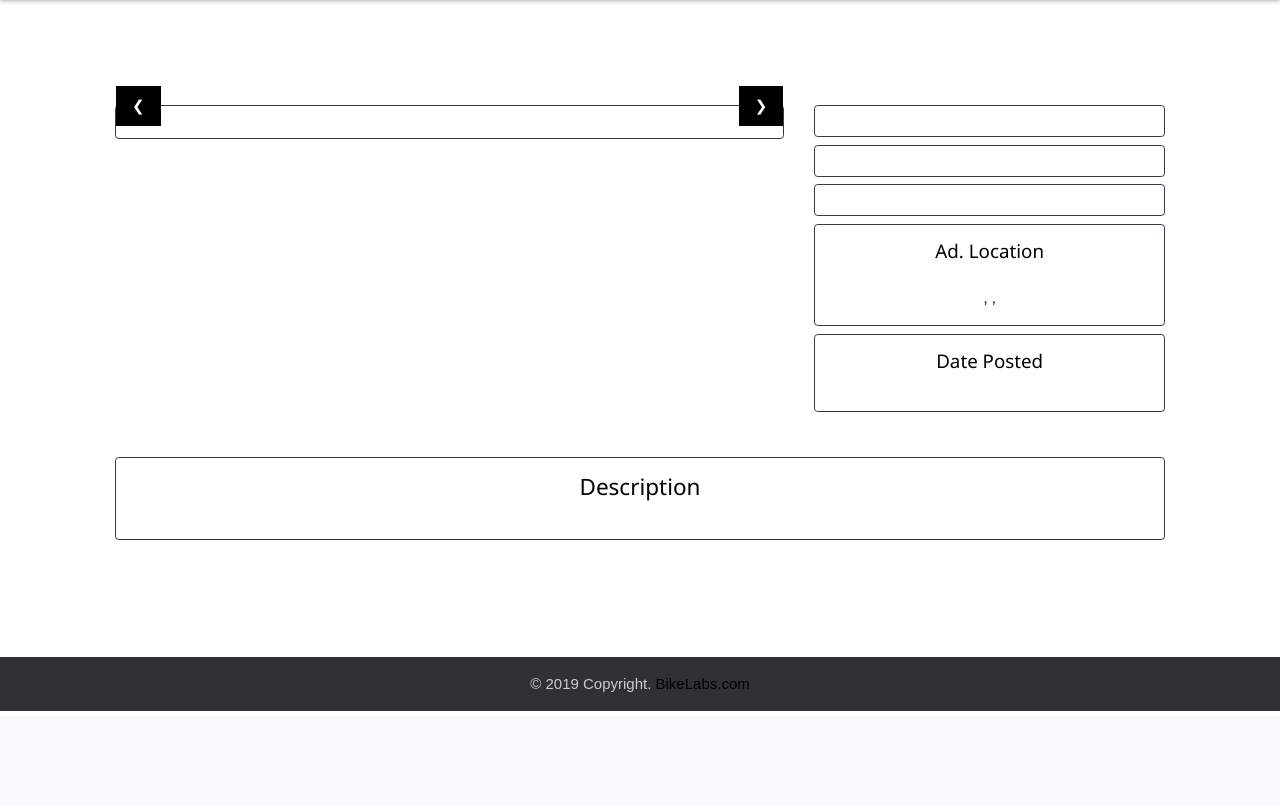
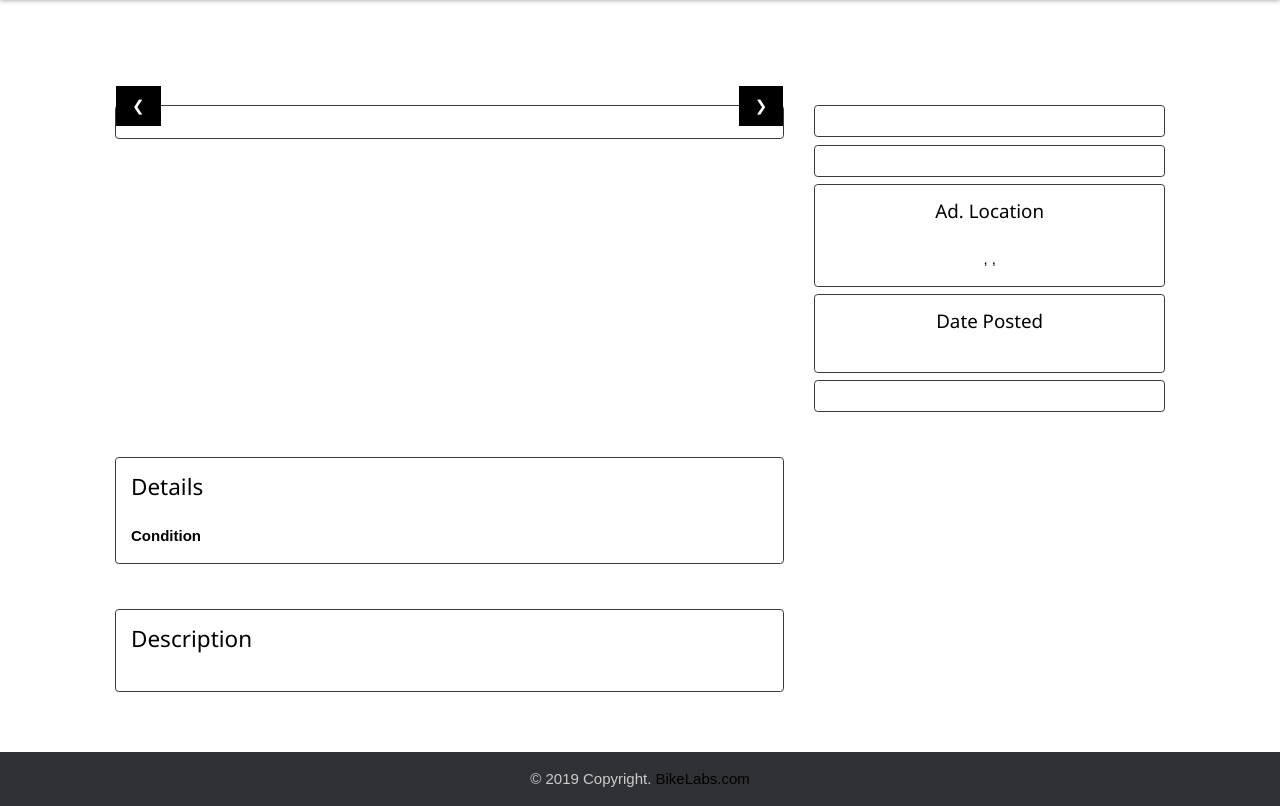
Before and after one commit to Instabash/BikeLabs, a PHP site: page /pages/spareparts/spareparttemp.php?partid=1 in a window 1280 px wide. Shown: the part 84-890 px from the top of the page. Before the commit the page ends 795 px from the top, so only its background shows below. Run offline with PHP 8.4, Linux system fonts and the light colour scheme; data that the repository does not hold is empty; some libraries are stand-ins or nearby versions; some web fonts are replaced.

Commit message:
made style changes

```diff
--- a/pages/new-bikes/new-bikes.php
+++ b/pages/new-bikes/new-bikes.php
@@ -29,7 +29,7 @@ $stmt = mysqli_stmt_init($conn);
 						while ($row1 = mysqli_fetch_assoc($result1))
 						{
 							?>
-							<img class="mySlides" src="../../images/sparepartimg/<?php echo $row1['bike_image_name'] ?>" style="width:100%">
+							<img class="mySlides" src="../../images/sparepartimg/<?php echo $row1['bike_image_name'] ?>" style="width:100%;height: 500px !important;">
 							<?php
 						}
 					}
@@ -54,7 +54,7 @@ $stmt = mysqli_stmt_init($conn);
 							$i++;
 							?>
 							<div class="w3-col s4">
-								<img class="demo w3-opacity w3-hover-opacity-off border-new border border-dark rounded " src="../../images/sparepartimg/<?php echo $row1['bike_image_name'] ?>" style="width:100px;cursor:pointer" onclick="currentDiv(<?php echo $i ?>)">
+								<img class="demo w3-opacity w3-hover-opacity-off border-new border border-dark rounded " src="../../images/sparepartimg/<?php echo $row1['bike_image_name'] ?>" style="width:100px;height:75.47px !important;cursor:pointer" onclick="currentDiv(<?php echo $i ?>)">
 							</div>
 							<?php
 						}
--- a/pages/spareparts/spareparttemp.php
+++ b/pages/spareparts/spareparttemp.php
@@ -14,7 +14,7 @@ $stmt = mysqli_stmt_init($conn);
 	<div class="container max-w">
 		<div class="paymentmain" style="margin-left: 0px;margin-right: 0px">
 			<div class="paymentleft border-new border border-dark rounded mt-5 " style="">
-				<div class="w3-content w3-display-container">
+				<div class="w3-content w3-display-container ">
 
 					<?php
 					$imgnamesql = "SELECT ad_image_name FROM post_ad_images WHERE ad_id = {$_GET["partid"]};";
@@ -30,15 +30,19 @@ $stmt = mysqli_stmt_init($conn);
 						while ($row1 = mysqli_fetch_assoc($result1))
 						{
 							?>
-							<img class="mySlides" src="../../images/sparepartimg/<?php echo $row1['ad_image_name'] ?>" style="width:100%">
+							<img class="mySlides p-5" src="../../images/sparepartimg/<?php echo $row1['ad_image_name'] ?>" style="width:100%;height: 500px !important;">
 							<?php
 						}
 					}
 					?>
-					<button class="w3-button w3-display-left w3-black" onclick="plusDivs(-1)">&#10094;</button>
-					<button class="w3-button w3-display-right w3-black" onclick="plusDivs(1)">&#10095;</button>
+					<div>
+						<button class="w3-button w3-display-left w3-black" onclick="plusDivs(-1)">&#10094;</button>
+					</div>
+					<div>
+						<button class="w3-button w3-display-right w3-black" onclick="plusDivs(1)">&#10095;</button>
+					</div>
 				</div>
-				<div class=" w3-row-padding w3-section">
+				<div class=" w3-row-padding w3-section" style="margin-left: 5%;">
 					<?php
 					$imgnamesql = "SELECT ad_image_name FROM post_ad_images WHERE ad_id = {$_GET["partid"]};";
 					if(!mysqli_stmt_prepare($stmt, $imgnamesql))
@@ -54,8 +58,8 @@ $stmt = mysqli_stmt_init($conn);
 						{
 							$i++;
 							?>
-							<div class="w3-col s4">
-								<img class="demo w3-opacity w3-hover-opacity-off border-new border border-dark rounded " src="../../images/sparepartimg/<?php echo $row1['ad_image_name'] ?>" style="width:100px;cursor:pointer" onclick="currentDiv(<?php echo $i ?>)">
+							<div class="w3-col s4" style="width: auto;">
+								<img class="demo w3-opacity w3-hover-opacity-off border-new border border-dark rounded " src="../../images/sparepartimg/<?php echo $row1['ad_image_name'] ?>" style="width:100px;height:75.47px !important;cursor:pointer" onclick="currentDiv(<?php echo $i ?>)">
 							</div>
 
 							<?php
@@ -97,6 +101,21 @@ $stmt = mysqli_stmt_init($conn);
 						}
 					}
 					?>
+				</div>
+
+				<div class="border-new border border-dark rounded mt-2 p-3">
+					<h5><b>Ad. Location</b></h5><br>
+					<p>
+					<?php
+						echo $row['ad_user_hname'] . ", " . $row['ad_user_pcode'] . ", " . $row['ad_user_country'] ;
+					?></p>
+				</div>
+				<div class="border-new border border-dark rounded mt-2 p-3">
+					<h5><b>Date Posted</b></h5><br>
+					<p>
+					<?php
+						echo $row['ad_date'];
+					?></p>
 				</div>
 				<form action="../../includes/markadsold.inc.php?partid=$part_id" method="post">
 					<div class="border-new border border-dark rounded mt-2 p-3">
@@ -161,28 +180,46 @@ $stmt = mysqli_stmt_init($conn);
 						?>
 					</div>
 				</form>
-				<div class="border-new border border-dark rounded mt-2 p-3">
-					<h5><b>Ad. Location</b></h5><br>
-					<p>
-					<?php
-						echo $row['ad_user_hname'] . ", " . $row['ad_user_pcode'] . ", " . $row['ad_user_country'] ;
-					?></p>
-				</div>
-				<div class="border-new border border-dark rounded mt-2 p-3">
-					<h5><b>Date Posted</b></h5><br>
-					<p>
-					<?php
-						echo $row['ad_date'];
-					?></p>
-				</div>
 			</div>
 		</div>
 		<div class="paymentmain" style="margin-left: 0px;margin-right: 0px">
 			<div class="paymentleft" >
-				<div class="border-new border border-dark rounded mt-5 p-3">
+				<div class="border-new border border-dark rounded mt-5 p-3" style="text-align: left;">
+					<h4><b>Details</b></h4><br>
+					<div class="row pl-3">
+						<?php
+							if ($row['ad_type'] == 'bike') {
+						?>
+						<div class="modleft1">
+							<label><b>Make</b></label><p><?php echo $row['bike_make']; ?></p>
+						</div>
+						<div class="modmiddle1">
+							<label><b>Year</b></label><p><?php echo $row['bike_year']; ?></p>
+						</div>
+						<?php
+							}
+						?>
+						<div class="modright1">
+							<label><b>Condition</b></label><p><?php echo $row['ad_condition']; ?></p>
+						</div>
+					</div>
+
+
+				</div>
+			</div>
+			<div class="paymentright">
+
+			</div>
+		</div>
+		<div class="paymentmain" style="margin-left: 0px;margin-right: 0px">
+			<div class="paymentleft" >
+				<div class="border-new border border-dark rounded mt-5 p-3" style="text-align: left;">
 					<h4><b>Description</b></h4><br>
-					<p><?php echo $row['ad_description']; ?></p>
+					<p style="word-break: break-all;"><?php echo $row['ad_description']; ?></p>
 				</div>
+			</div>
+			<div class="paymentright">
+
 			</div>
 		</div>
 	</div>
```
